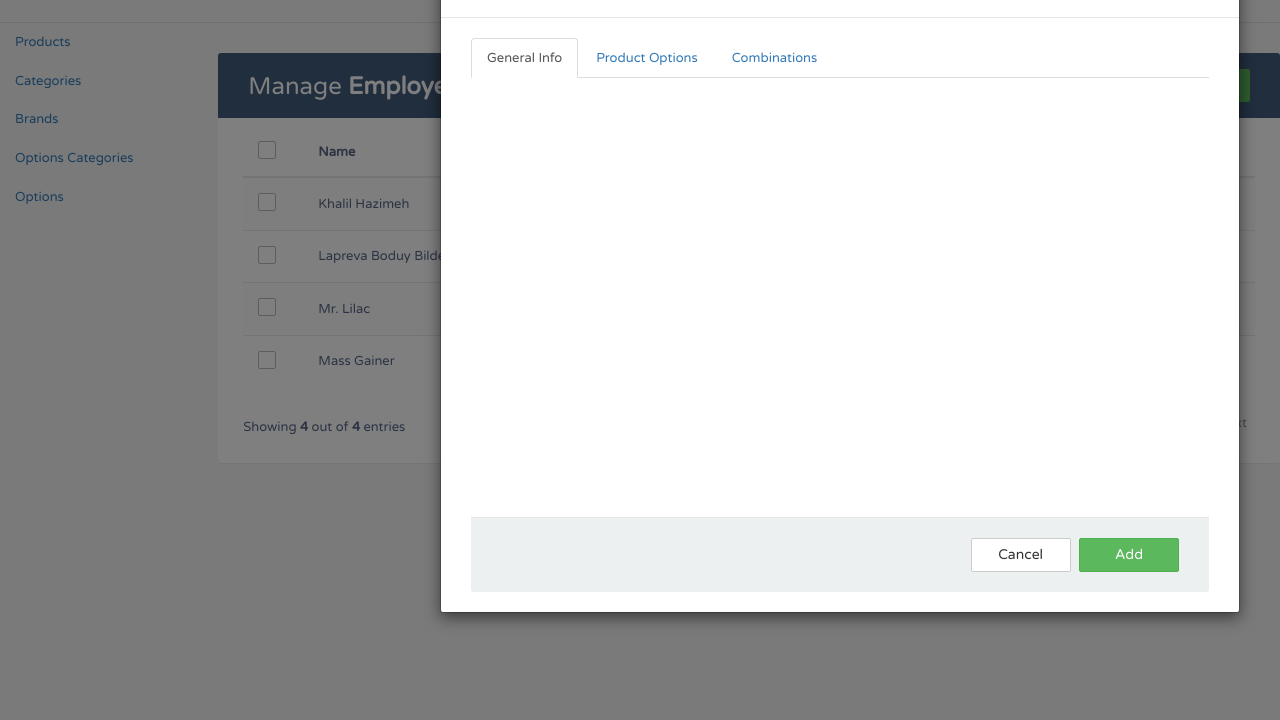
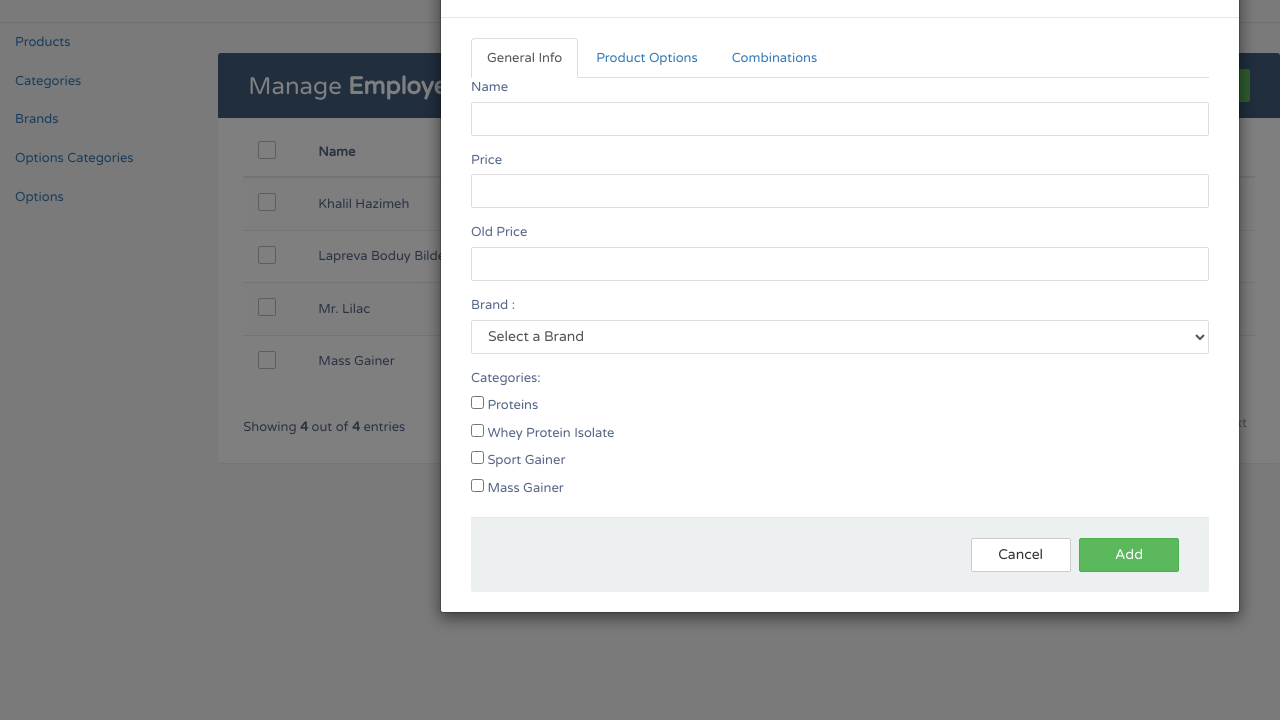
Before and after one commit to KhalilHazimeh/ProductPage, a PHP site: page /ProductPage/admin/products.php in a window 1280 px wide, after a click that opens the changed part. Shown: the part 80-800 px from the top of the page. Run offline with PHP 8.4, Linux system fonts and the light colour scheme; data comes from the database, SQL or seed files in the repository.

Commit message:
fix tabs issue

```diff
--- a/admin/products.php
+++ b/admin/products.php
@@ -198,7 +198,7 @@ if(isset($_GET['showEditModal']) && isset($_GET['id'])){
                 <div class="modal-body">
                     <ul class="nav nav-tabs">
                         <li class="nav-item">
-                            <a class="nav-link active" data-toggle="tab" href="#general">General Info</a>
+                            <a class="nav-link active" data-toggle="tab" href="#general-edit">General Info</a>
                         </li>
                         <li class="nav-item">
                             <a class="nav-link" data-toggle="tab" href="#options">Product Options</a>
@@ -209,7 +209,7 @@ if(isset($_GET['showEditModal']) && isset($_GET['id'])){
                     </ul>
 
                     <div class="tab-content">
-                        <div id="general" class="tab-pane fade active">
+                        <div id="general-edit" class="tab-pane fade active">
 						<div class="form-group">
 							<label>Title</label>
 							<input name="title" type="text" class="form-control" required value="<?php echo isset($editedProduct) ? $editedProduct['name'] : ''; ?>">
@@ -411,7 +411,7 @@ if(isset($_GET['showEditModal']) && isset($_GET['id'])){
                 <div class="modal-body">
                     <ul class="nav nav-tabs">
                         <li class="nav-item">
-                            <a class="nav-link active" data-toggle="tab" href="#general">General Info</a>
+                            <a class="nav-link active" data-toggle="tab" href="#general-add">General Info</a>
                         </li>
                         <li class="nav-item">
                             <a class="nav-link" data-toggle="tab" href="#options">Product Options</a>
@@ -421,7 +421,7 @@ if(isset($_GET['showEditModal']) && isset($_GET['id'])){
                         </li>
                     </ul>
                     <div class="tab-content">
-                        <div id="general" class="tab-pane fade active">
+                        <div id="general-add" class="tab-pane fade active">
 						<div class="form-group">
 							<label>Name</label>
 							<input name='name' type="text" class="form-control" required>
```
